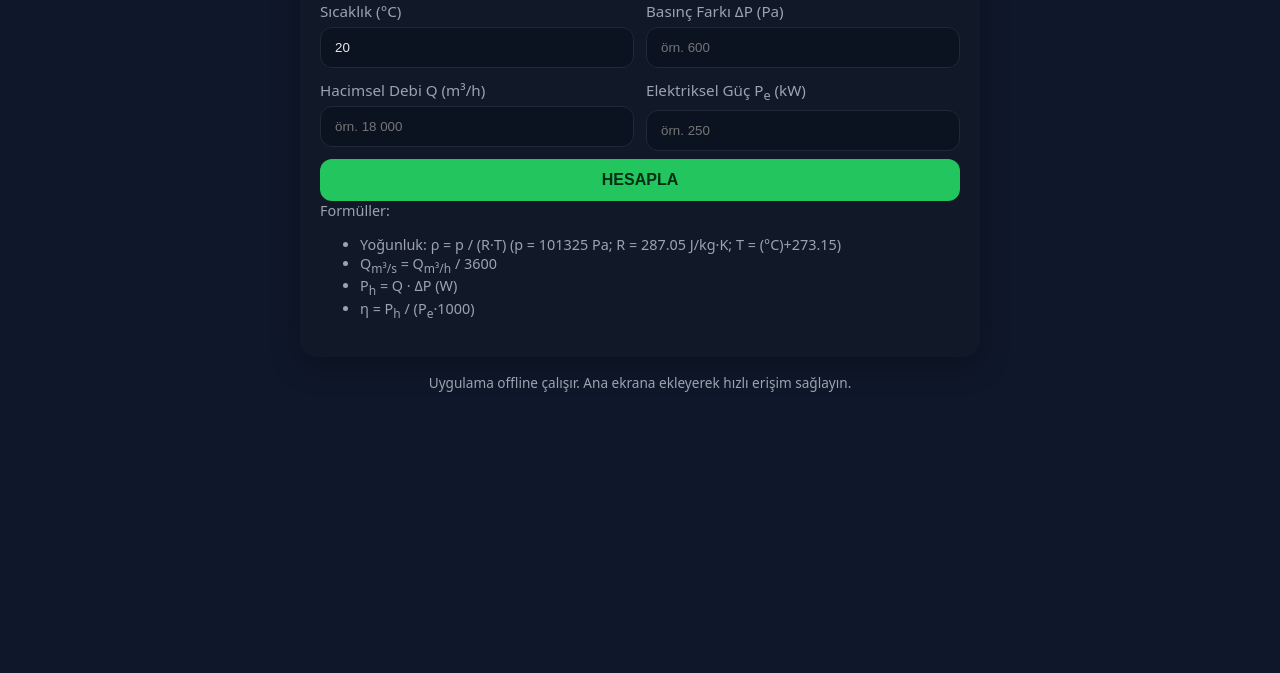
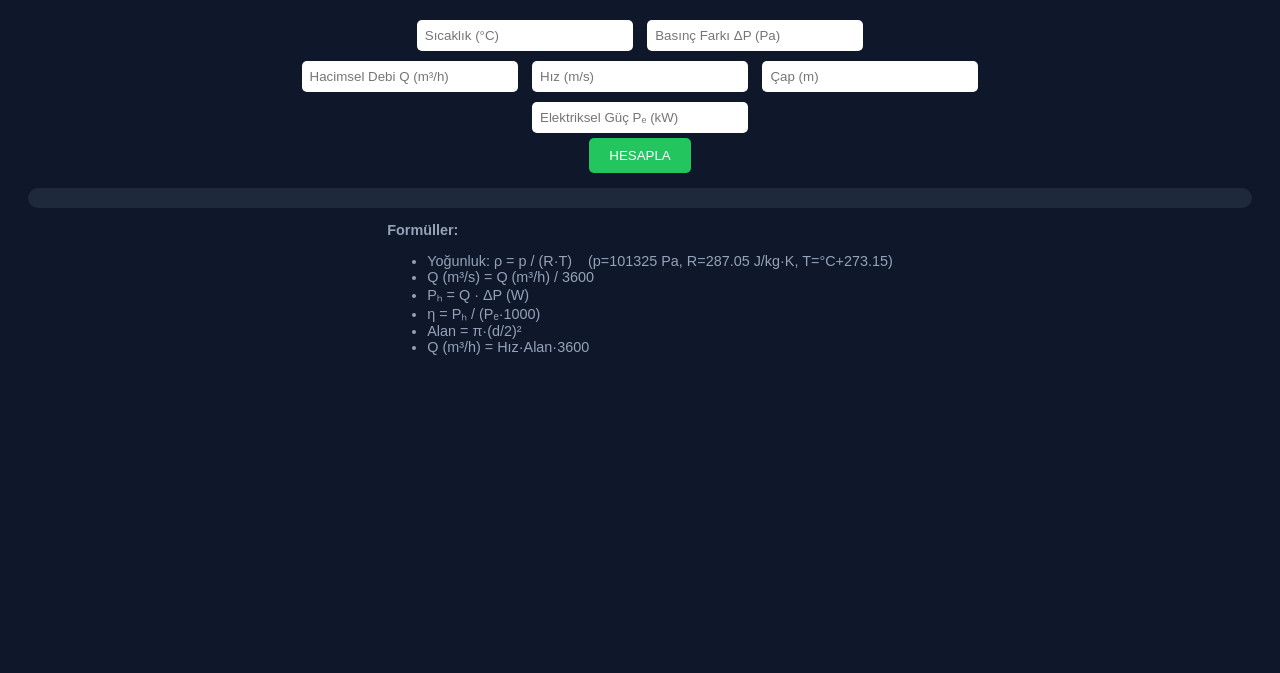
Before and after one commit to binboga34h-sketch/Fan-Efficiency, a plain HTML site: page index.html in a window 1280 px wide. Shown: the part 127-800 px from the top of the page. Drawn offline with Linux system fonts and the light colour scheme.

Commit message:
Update index.html

```diff
--- a/index.html
+++ b/index.html
@@ -1,125 +1,91 @@
 <!DOCTYPE html>
 <html lang="tr">
 <head>
-  <meta charset="UTF-8" />
-  <meta name="viewport" content="width=device-width, initial-scale=1" />
-  <title>Fan Verimi Hesaplayıcı</title>
-  <link rel="manifest" href="manifest.json">
-  <meta name="theme-color" content="#0f172a">
-  <style>
-    :root { --bg:#0f172a; --card:#111827; --text:#e5e7eb; --muted:#9ca3af; --accent:#22c55e; }
-    *{box-sizing:border-box}
-    body{margin:0;background:var(--bg);color:var(--text);font-family:ui-sans-serif,system-ui,-apple-system,Segoe UI,Roboto,Ubuntu,Cantarell,Noto Sans,sans-serif}
-    .container{max-width:720px;margin:0 auto;padding:20px}
-    .card{background:var(--card);border-radius:18px;padding:20px;box-shadow:0 10px 30px rgba(0,0,0,.25)}
-    h1{font-size:1.6rem;margin:0 0 12px}
-    p.caption{color:var(--muted);margin-top:0}
-    .grid{display:grid;grid-template-columns:1fr 1fr;gap:12px}
-    .field{display:flex;flex-direction:column;gap:6px}
-    label{font-size:.95rem;color:var(--muted)}
-    input{width:100%;padding:12px 14px;border-radius:12px;border:1px solid #1f2937;background:#0b1220;color:var(--text);outline:none}
-    input:focus{border-color:#334155}
-    .btn{width:100%;padding:12px 16px;border:none;border-radius:12px;margin-top:8px;background:var(--accent);color:#052e16;font-weight:700;font-size:1rem}
-    .row{display:grid;grid-template-columns:1fr 1fr;gap:12px}
-    .result{margin-top:16px;padding:14px;border-radius:12px;background:#0b1220;border:1px solid #1f2937}
-    .mono{font-family: ui-monospace, SFMono-Regular, Menlo, Monaco, Consolas, "Liberation Mono", "Courier New", monospace;}
-    .small{font-size:.9rem;color:var(--muted)}
-    footer{margin-top:16px;color:var(--muted);font-size:.85rem;text-align:center}
-  </style>
+    <meta charset="UTF-8">
+    <meta name="viewport" content="width=device-width, initial-scale=1.0">
+    <title>Fan Verimi Hesaplayıcı</title>
+    <style>
+        body { font-family: Arial, sans-serif; background-color: #0f172a; color: white; text-align: center; padding: 20px; }
+        h1 { color: #38bdf8; }
+        input { padding: 8px; margin: 5px; border-radius: 5px; border: none; width: 200px; }
+        button { padding: 10px 20px; background: #22c55e; color: white; border: none; border-radius: 5px; cursor: pointer; }
+        button:hover { background: #16a34a; }
+        .output { background: #1e293b; padding: 10px; border-radius: 10px; margin-top: 15px; }
+        .formula { font-size: 0.9em; color: #94a3b8; text-align: left; display: inline-block; }
+    </style>
 </head>
 <body>
-  <div class="container">
-    <div class="card">
-      <h1>Fan Verimi Hesaplayıcı</h1>
-      <p class="caption">Sıcaklığa göre yoğunluk otomatik; birimler: ΔP <strong>Pa</strong>, Q <strong>m³/h</strong>, P<sub>e</sub> <strong>kW</strong>.</p>
 
-      <div class="grid">
-        <div class="field">
-          <label>Sıcaklık (°C)</label>
-          <input id="temp" type="number" inputmode="decimal" value="20" step="0.1" />
-        </div>
-        <div class="field">
-          <label>Basınç Farkı ΔP (Pa)</label>
-          <input id="dp" type="number" inputmode="decimal" placeholder="örn. 600" />
-        </div>
-        <div class="field">
-          <label>Hacimsel Debi Q (m³/h)</label>
-          <input id="q" type="number" inputmode="decimal" placeholder="örn. 18 000" />
-        </div>
-        <div class="field">
-          <label>Elektriksel Güç P<sub>e</sub> (kW)</label>
-          <input id="pe" type="number" inputmode="decimal" placeholder="örn. 250" />
-        </div>
-      </div>
+<h1>Fan Verimi Hesaplayıcı</h1>
+<p>Sıcaklığa göre yoğunluk otomatik: Birimler → ΔP: Pa, Q: m³/h, Pₑ: kW</p>
 
-      <button class="btn" id="calc">HESAPLA</button>
+<input type="number" id="temp" placeholder="Sıcaklık (°C)">
+<input type="number" id="dp" placeholder="Basınç Farkı ΔP (Pa)">
+<br>
+<input type="number" id="flow" placeholder="Hacimsel Debi Q (m³/h)">
+<input type="number" id="vel" placeholder="Hız (m/s)">
+<input type="number" id="diam" placeholder="Çap (m)">
+<br>
+<input type="number" id="power" placeholder="Elektriksel Güç Pₑ (kW)">
+<br>
+<button onclick="calculate()">HESAPLA</button>
 
-      <div class="result mono" id="out" style="display:none"></div>
+<div class="output" id="result"></div>
 
-      <div class="small">
-        Formüller:
-        <ul>
-          <li>Yoğunluk: ρ = p / (R·T) (p = 101325 Pa; R = 287.05 J/kg·K; T = (°C)+273.15)</li>
-          <li>Q<sub>m³/s</sub> = Q<sub>m³/h</sub> / 3600</li>
-          <li>P<sub>h</sub> = Q · ΔP (W)</li>
-          <li>η = P<sub>h</sub> / (P<sub>e</sub>·1000)</li>
-        </ul>
-      </div>
-    </div>
-    <footer>Uygulama offline çalışır. Ana ekrana ekleyerek hızlı erişim sağlayın.</footer>
-  </div>
+<div class="formula">
+    <p><b>Formüller:</b></p>
+    <ul>
+        <li>Yoğunluk: ρ = p / (R·T) &nbsp;&nbsp; (p=101325 Pa, R=287.05 J/kg·K, T=°C+273.15)</li>
+        <li>Q (m³/s) = Q (m³/h) / 3600</li>
+        <li>Pₕ = Q · ΔP (W)</li>
+        <li>η = Pₕ / (Pₑ·1000)</li>
+        <li>Alan = π·(d/2)²</li>
+        <li>Q (m³/h) = Hız·Alan·3600</li>
+    </ul>
+</div>
 
-  <script>
-    // PWA: register service worker
-    if ('serviceWorker' in navigator) {
-      window.addEventListener('load', () => {
-        navigator.serviceWorker.register('./service-worker.js').catch(console.error);
-      });
+<script>
+function calculate() {
+    let T = parseFloat(document.getElementById("temp").value);
+    let dp = parseFloat(document.getElementById("dp").value);
+    let Q = parseFloat(document.getElementById("flow").value);
+    let vel = parseFloat(document.getElementById("vel").value);
+    let diam = parseFloat(document.getElementById("diam").value);
+    let Pe = parseFloat(document.getElementById("power").value);
+
+    // Eğer hız ve çap girilmişse Q'yu otomatik hesapla
+    if (!isNaN(vel) && !isNaN(diam)) {
+        let alan = Math.PI * Math.pow(diam / 2, 2);
+        Q = vel * alan * 3600; // m³/h
+        document.getElementById("flow").value = Q.toFixed(2);
     }
 
-    function calcDensity(tempC) {
-      const p = 101325; // Pa
-      const R = 287.05; // J/kg.K
-      const T = tempC + 273.15; // K
-      return p / (R * T); // kg/m³
-    }
+    // Yoğunluk hesaplama
+    let p = 101325;
+    let R = 287.05;
+    let rho = p / (R * (T + 273.15));
 
-    function fmt(n, digits=3) {
-      if (isNaN(n) || !isFinite(n)) return '-';
-      return Number(n).toLocaleString('tr-TR', {maximumFractionDigits: digits});
-    }
+    // Debiyi m³/s çevir
+    let Qms = Q / 3600;
 
-    document.getElementById('calc').addEventListener('click', () => {
-      const temp = parseFloat(document.getElementById('temp').value);
-      const dp = parseFloat(document.getElementById('dp').value);
-      const q_m3h = parseFloat(document.getElementById('q').value);
-      const pe_kw = parseFloat(document.getElementById('pe').value);
+    // Kütlesel debi
+    let m_dot = rho * Qms;
 
-      if ([temp, dp, q_m3h, pe_kw].some(v => isNaN(v))) {
-        alert('Lütfen tüm alanları doldurun.');
-        return;
-      }
-      if (dp < 0 || q_m3h < 0 || pe_kw <= 0) {
-        alert('ΔP, Q pozitif; P_e pozitif olmalıdır.');
-        return;
-      }
+    // Hidrolik güç (W)
+    let Ph = Qms * dp;
 
-      const rho = calcDensity(temp);             // kg/m³
-      const q_m3s = q_m3h / 3600;                // m³/s
-      const mdot = rho * q_m3s;                  // kg/s
-      const ph_w = q_m3s * dp;                   // W
-      const eta = ph_w / (pe_kw * 1000);         // -
+    // Verim
+    let eta = (Ph / (Pe * 1000)) * 100;
 
-      const out = document.getElementById('out');
-      out.style.display = 'block';
-      out.innerHTML = `
-        ρ (Yoğunluk): <strong>${fmt(rho, 4)} kg/m³</strong><br>
-        Q: <strong>${fmt(q_m3s, 4)} m³/s</strong> (girdi: ${fmt(q_m3h)} m³/h)<br>
-        ṁ (Kütlesel debi): <strong>${fmt(mdot, 4)} kg/s</strong><br>
-        P_h (Hidrolik güç): <strong>${fmt(ph_w, 2)} W</strong><br>
-        η (Fan verimi): <strong>${fmt(eta*100, 2)} %</strong>
-      `;
-    });
-  </script>
+    document.getElementById("result").innerHTML = `
+        ρ (Yoğunluk): <b>${rho.toFixed(4)}</b> kg/m³<br>
+        Q: <b>${Qms.toFixed(2)}</b> m³/s (girdi: ${Q.toFixed(2)} m³/h)<br>
+        ṁ (Kütlesel debi): <b>${m_dot.toFixed(4)}</b> kg/s<br>
+        Pₕ (Hidrolik güç): <b>${(Ph / 1000).toFixed(3)}</b> kW<br>
+        η (Fan verimi): <b>${eta.toFixed(2)}</b> %
+    `;
+}
+</script>
+
 </body>
 </html>
```
